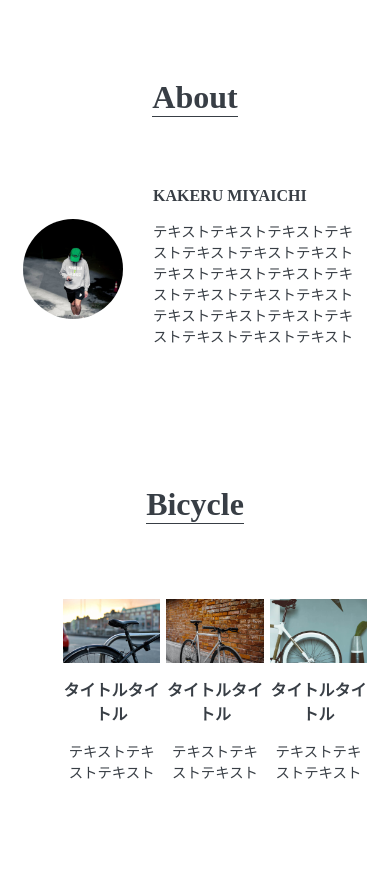
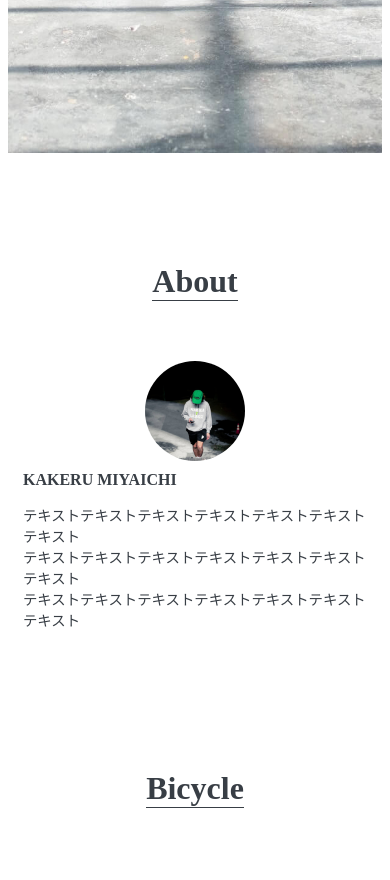
Before and after one commit to Yuto299/Profile-site, a plain HTML site: page index.html in a window 390 px wide. Shown: the part 738-1618 px from the top of the page. Drawn offline with Linux system fonts and the light colour scheme.

Commit message:
実装完了

```diff
--- a/css/index.css
+++ b/css/index.css
@@ -122,3 +122,27 @@ li {
   padding: 10px 0;
   text-align: center;
 }
+
+/* レスポンシブ（600px) */
+@media screen and (max-width: 600px) {
+  #main-visual img {
+    height: calc(100vh - 60px);
+  }
+
+  #about .content {
+    flex-direction: column;
+  }
+
+  #about img {
+    margin-right: 0;
+  }
+
+  #bicycle ul {
+    flex-direction: column;
+  }
+
+  #bicycle li {
+    width: 100%;
+    margin-bottom: 30px;
+  }
+}
```
